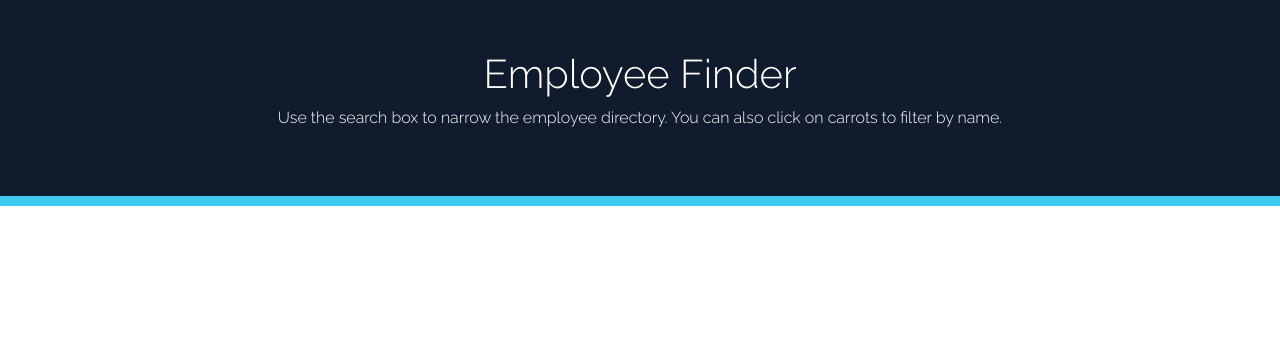
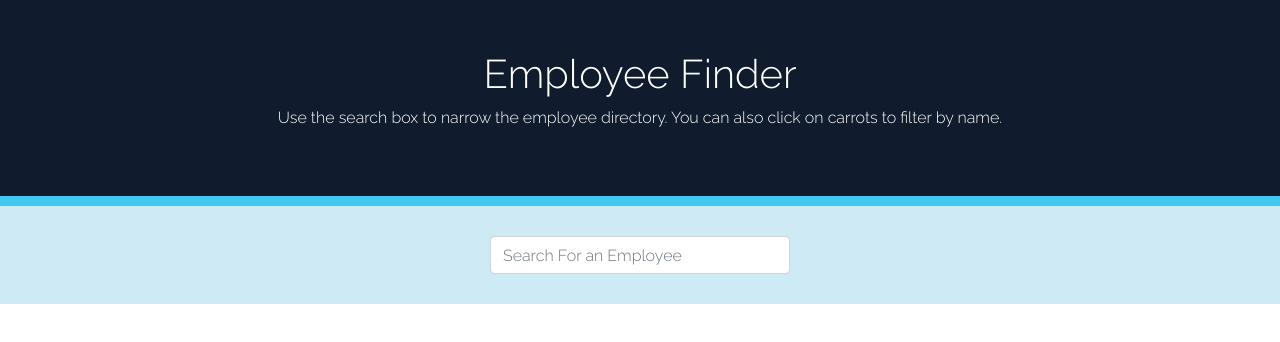
Before and after one commit to AHFotis/EmployeeFinder, a React (Create React App) app: page / in a window 1280 px wide. Shown: the top 342 px of the page. Built offline with nearby package versions, Linux system fonts and the light colour scheme.

Commit message:
Search Bar rendering and styled

```diff
--- a/src/App.js
+++ b/src/App.js
@@ -1,8 +1,14 @@
 import React from "react";
 import Nav from "./components/Nav";
+import Search from "./components/Search";
 
 function App() {
-  return <Nav />;
+  return (
+      <div>
+      <Nav />
+      <Search />
+      </div>
+  );
 }
 
 export default App;
--- /dev/null
+++ b/src/components/Search/index.js
@@ -0,0 +1,33 @@
+import React from "react";
+import "./style.css";
+
+
+function Search(props) {
+    return (
+
+    <div className="searchForm">
+
+        <form className="form">
+
+            <input
+                onChange={props.handleInputChange}
+                value={props.value}
+                name="search"
+                type="text"
+                className="form-control"
+                placeholder="Search For an Employee"
+                id="search"
+            />
+        </form>
+
+
+</div>
+
+
+
+
+
+    )
+}
+
+export default Search
--- /dev/null
+++ b/src/components/Search/style.css
@@ -0,0 +1,10 @@
+form {
+    padding: 30px;
+    background-color: rgb(205, 234, 245);
+
+}
+
+#search {
+    width: 300px;
+    margin: 0 auto;
+}
```
